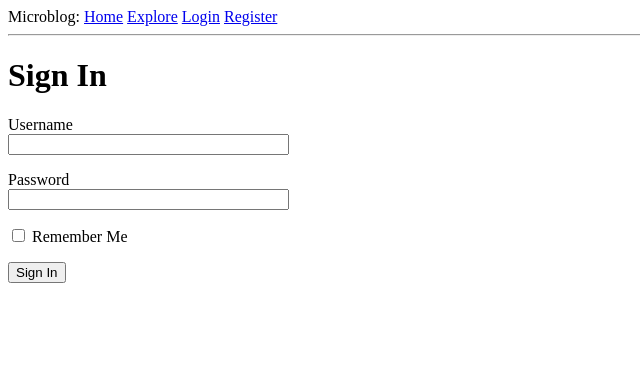
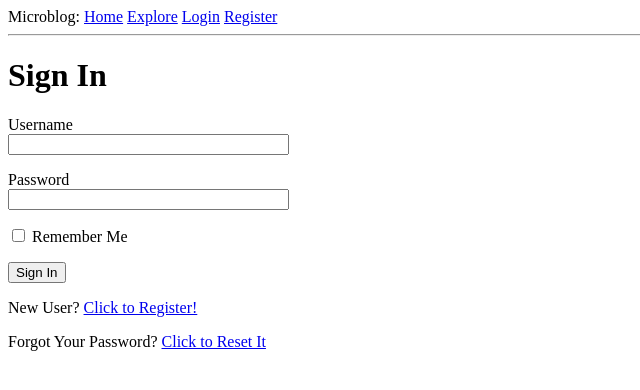
Before and after one commit to jumploop/microblog, a Flask app: page /login in a window 1280 px wide. Shown: the top 390 px of the page, without its empty margins (0-640 px from the left). Run offline with Flask 2, Linux system fonts and the light colour scheme.

Commit message:
邮件支持

```diff
--- a/app/__init__.py
+++ b/app/__init__.py
@@ -13,6 +13,7 @@
 from flask_login import LoginManager
 import logging
 from logging.handlers import SMTPHandler, RotatingFileHandler
+from flask_mail import Mail
 
 app = Flask(__name__, template_folder='templates')
 app.config.from_object(Config)
@@ -20,6 +21,7 @@
 migrate = Migrate(app, db)
 login = LoginManager(app)
 login.login_view = 'login'
+mail = Mail(app)
 
 if not app.debug:
     if app.config['MAIL_SERVER']:
--- a/app/forms.py
+++ b/app/forms.py
@@ -56,3 +56,13 @@
     post = TextAreaField('Say something', validators=[
         DataRequired(), Length(min=1, max=140)])
     submit = SubmitField('Submit')
+
+class ResetPasswordRequestForm(FlaskForm):
+    email = StringField('Email', validators=[DataRequired(), Email()])
+    submit = SubmitField('Request Password Reset')
+
+class ResetPasswordForm(FlaskForm):
+    password = PasswordField('Password', validators=[DataRequired()])
+    password2 = PasswordField(
+        'Repeat Password', validators=[DataRequired(), EqualTo('password')])
+    submit = SubmitField('Request Password Reset')
--- a/app/routes.py
+++ b/app/routes.py
@@ -8,10 +8,11 @@
 
 from flask import render_template, redirect, flash, url_for, request
 from app import app, db
-from app.forms import LoginForm, RegistrationForm, EditProfileForm, PostForm
+from app.forms import LoginForm, RegistrationForm, EditProfileForm, PostForm, ResetPasswordRequestForm
 from flask_login import current_user, login_user, logout_user, login_required
 from app.models import User, Post
 from werkzeug.urls import url_parse
+from app.email import send_password_reset_email
 
 
 @app.route('/', methods=['GET', 'POST'])
@@ -156,6 +157,37 @@
     return render_template('index.html', title='Explore', posts=posts.items, next_url=next_url, prev_url=prev_url)
 
 
+@app.route('/reset_password_request', methods=['GET', 'POST'])
+def reset_password_request():
+    if current_user.is_authenticated:
+        return redirect(url_for('index'))
+    form = ResetPasswordRequestForm()
+    if form.validate_on_submit():
+        user = User.query.filter_by(email=form.email.data).first()
+        if user:
+            send_password_reset_email(user)
+        flash('Check your email for the instructions to reset your password')
+        return redirect(url_for('login'))
+    return render_template('reset_password_request.html',
+                           title='Reset Password', form=form)
+
+
+@app.route('/reset_password/<token>', methods=['GET', 'POST'])
+def reset_password(token):
+    if current_user.is_authenticated:
+        return redirect(url_for('index'))
+    user = User.verify_reset_password_token(token)
+    if not user:
+        return redirect(url_for('index'))
+    form = ResetPasswordForm()
+    if form.validate_on_submit():
+        user.set_password(form.password.data)
+        db.session.commit()
+        flash('Your password has been reset.')
+        return redirect(url_for('login'))
+    return render_template('reset_password.html', form=form)
+
+
 @app.before_request
 def before_request():
     if current_user.is_authenticated:
--- a/app/templates/login.html
+++ b/app/templates/login.html
@@ -22,5 +22,9 @@
         <p>{{ form.submit() }}</p>
 
     </form>
-
+    <p>New User? <a href="{{ url_for('register') }}">Click to Register!</a></p>
+    <p>
+        Forgot Your Password?
+        <a href="{{ url_for('reset_password_request') }}">Click to Reset It</a>
+    </p>
 {% endblock %}
--- a/config.py
+++ b/config.py
@@ -19,5 +19,5 @@
     MAIL_USE_TLS = os.environ.get('MAIL_USE_TLS') is not None
     MAIL_USERNAME = os.environ.get('MAIL_USERNAME')
     MAIL_PASSWORD = os.environ.get('MAIL_PASSWORD')
-    ADMINS = ['liming245744@gmail.com','827182486@qq.com']
+    ADMINS = ['jj7jump@gmail.com']
     POSTS_PER_PAGE = 3
```
Also changed, not shown: app/email.py (added, +32 -0 lines), app/models.py (+17 -1 lines), app/templates/reset_password.html (added, +23 -0 lines), app/templates/reset_password_request.html (added, +16 -0 lines).
